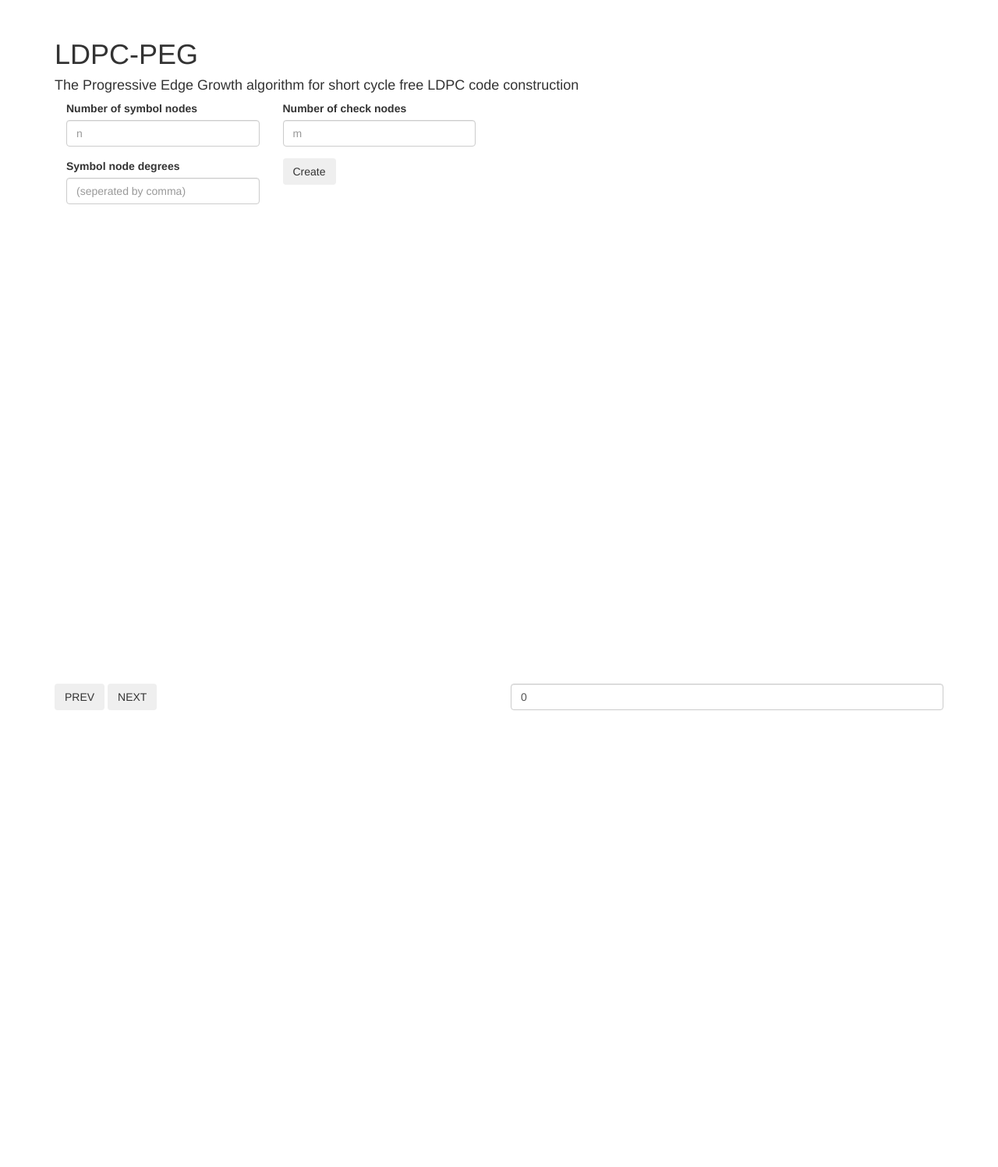
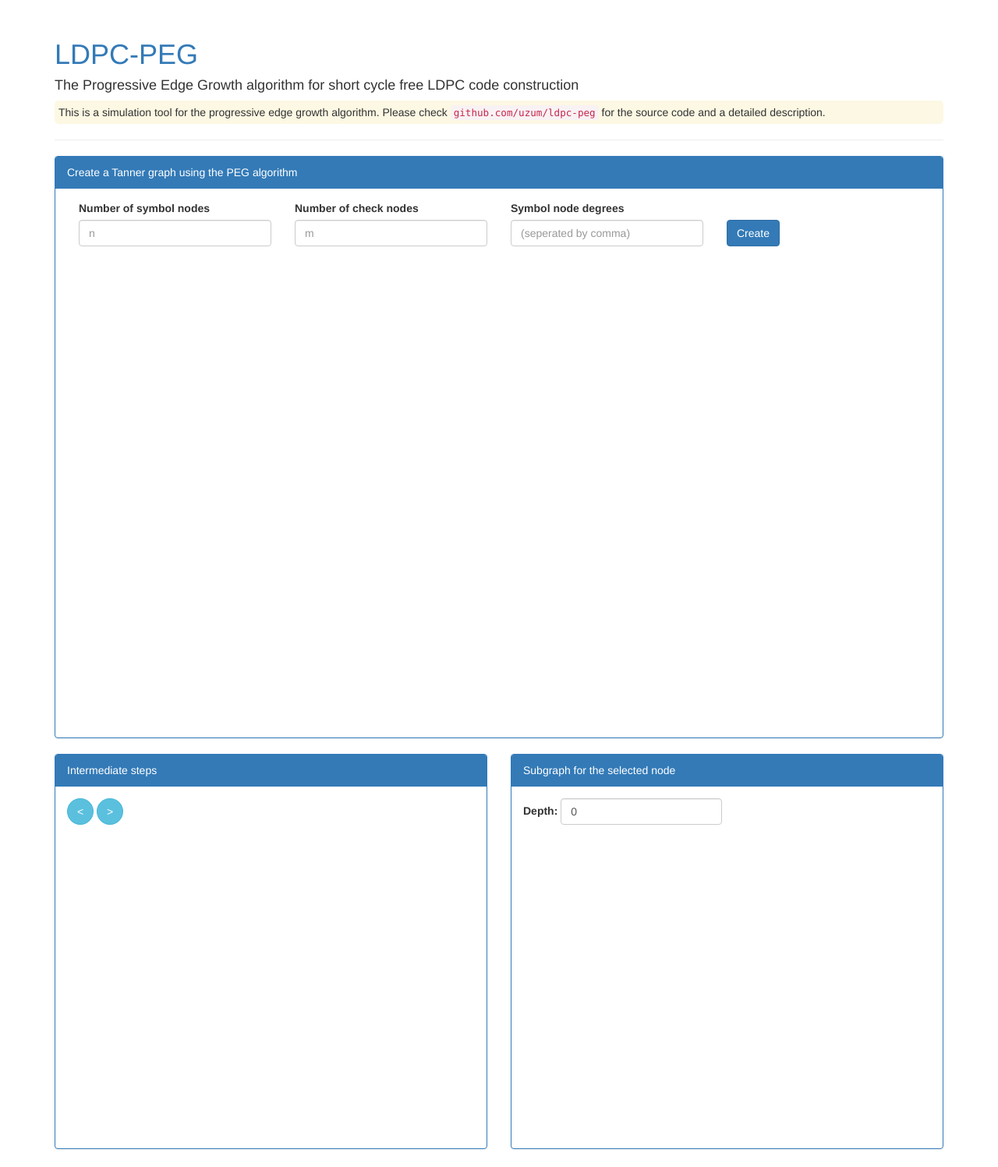
Before and after one commit to uzum/ldpc-peg, a plain HTML site: page index.html in a window 1280 px wide. Shown: the part 20-1517 px from the top of the page at 78% size. Before the commit the page ends 1381 px from the top, so only its background shows below. Drawn offline with nearby package versions, Linux system fonts and the light colour scheme.

Commit message:
simulation page improvements

```diff
--- a/index.html
+++ b/index.html
@@ -11,6 +11,11 @@
       #final-graph { width: 100%; height: 600px; }
       #intermediate-graph { width: 100%; height: 400px; }
       #sub-graph { width: 100%; height: 400px; }
+      #create-button { margin-top: 10%; }
+      .buttons .btn { border-radius: 50%; }
+      #depth-input { style: inline-block; }
+      .footer { font-size: 12px; color: #888888; }
+      .bg-warning { padding: 5px; border-radius: 5px; }
     </style>
     <!--[if lt IE 9]>
     <script src="//html5shiv.googlecode.com/svn/trunk/html5.js"></script>
@@ -18,37 +23,64 @@
   </head>
   <body>
     <div class="container">
-      <h1>LDPC-PEG</h1>
+      <h1><a href="https://github.com/uzum/ldpc-peg" >LDPC-PEG</a></h1>
       <h4>The Progressive Edge Growth algorithm for short cycle free LDPC code construction</h4>
+      <p class="bg-warning">This is a simulation tool for the progressive edge growth algorithm. Please check <a href="https://github.com/uzum/ldpc-peg"><code>github.com/uzum/ldpc-peg</code></a> for the source code and a detailed description.<p>
+      <hr>
       <div class="row">
-        <form id="parameters" class="form col-lg-6">
-          <div class="form-group col-lg-6">
+        <div class="col-lg-12">
+          <div class="panel panel-primary">
+            <div class="panel-heading">Create a Tanner graph using the PEG algorithm</div>
+            <div class="panel-body">
+              <form id="parameters" class="form">
+                <div class="form-group col-lg-3">
                   <label for="symbol-node-number">Number of symbol nodes</label>
                   <input class="form-control" id="symbol-node-number" type="number" placeholder="n" />
                 </div>
-          <div class="form-group col-lg-6">
+                <div class="form-group col-lg-3">
                   <label for="check-node-number">Number of check nodes</label>
                   <input class="form-control" id="check-node-number" type="number" placeholder="m" />
                 </div>
-          <div class="form-group col-lg-6">
+                <div class="form-group col-lg-3">
                   <label for="symbol-node-degrees">Symbol node degrees</label>
                   <input class="form-control" id="symbol-node-degrees" type="text" placeholder="(seperated by comma)" />
                 </div>
-          <div class="form-group col-lg-6">
-            <button id="create-button" class="btn">Create</button>
+                <div class="form-group col-lg-3">
+                  <button id="create-button" class="btn btn-primary">Create</button>
                 </div>
               </form>
               <div id="final-graph" class="col-lg-12"></div>
-        <div class="col-lg-6 intermediate">
-          <button id="prev-button" class="btn">PREV</button>
-          <button id="next-button" class="btn">NEXT</button>
+            </div>
+          </div>
+        </div>
+        <div class="col-lg-6">
+          <div class="intermediate panel panel-primary">
+            <div class="panel-heading">Intermediate steps</div>
+            <div class="panel-body">
+              <div class="buttons">
+                <button id="prev-button" class="btn btn-info"><</button>
+                <button id="next-button" class="btn btn-info">></button>
+              </div>
               <div id="intermediate-graph"></div>
             </div>
-        <div class="col-lg-6 sub">
+          </div>
+        </div>
+        <div class="col-lg-6">
+          <div class="sub panel panel-primary">
+            <div class="panel-heading">Subgraph for the selected node</div>
+            <div class="panel-body form-inline">
+              <div class="form-group">
+                <label for="depth-input">Depth: </label>
                 <input id="depth-input" class="form-control" type="number" min="0" value="0" />
+              </div>
               <div id="sub-graph"></div>
             </div>
           </div>
+        </div>
+      </div>
+      <!-- <div class="footer col-lg-12">
+        Developed by Anil Uzumcuoglu for Error Control Coding class by Ali E. Pusane, Bogazici University
+      </div> -->
     </div>
     <script src="javascripts/scale.fix.js"></script>
     <script src="https://cdnjs.cloudflare.com/ajax/libs/vis/4.16.1/vis.min.js"></script>
--- a/javascripts/main.js
+++ b/javascripts/main.js
@@ -25,6 +25,8 @@ document.addEventListener('DOMContentLoaded', function(){
       graphProgress.push(intermediateGraph.getClone());
     });
 
+    graphProgress = [];
+    graphProgressIndex = 0;
     var tannerGraph = PEG.create({
       checkNodeNumber: checkNodeNumber,
       symbolNodeNumber: symbolNodeNumber,
@@ -45,6 +47,8 @@ document.addEventListener('DOMContentLoaded', function(){
     intermediateGraph.render(intermediateGraphContainer, function(data){
       var subGraph = intermediateGraph.getSubGraph(data.nodes[0], 0);
       subGraph.render(subGraphContainer);
+
+      depthInput.value = 0;
       depthInput.addEventListener('change', function(event){
         var newSubGraph = intermediateGraph.getSubGraph(data.nodes[0], depthInput.value);
         newSubGraph.render(subGraphContainer);
@@ -61,6 +65,8 @@ document.addEventListener('DOMContentLoaded', function(){
     intermediateGraph.render(intermediateGraphContainer, function(data){
       var subGraph = intermediateGraph.getSubGraph(data.nodes[0], 0);
       subGraph.render(subGraphContainer);
+
+      depthInput.value = 0;
       depthInput.addEventListener('change', function(event){
         var newSubGraph = intermediateGraph.getSubGraph(data.nodes[0], depthInput.value);
         newSubGraph.render(subGraphContainer);
```
Lines whose indentation alone changed are shown as unchanged.
